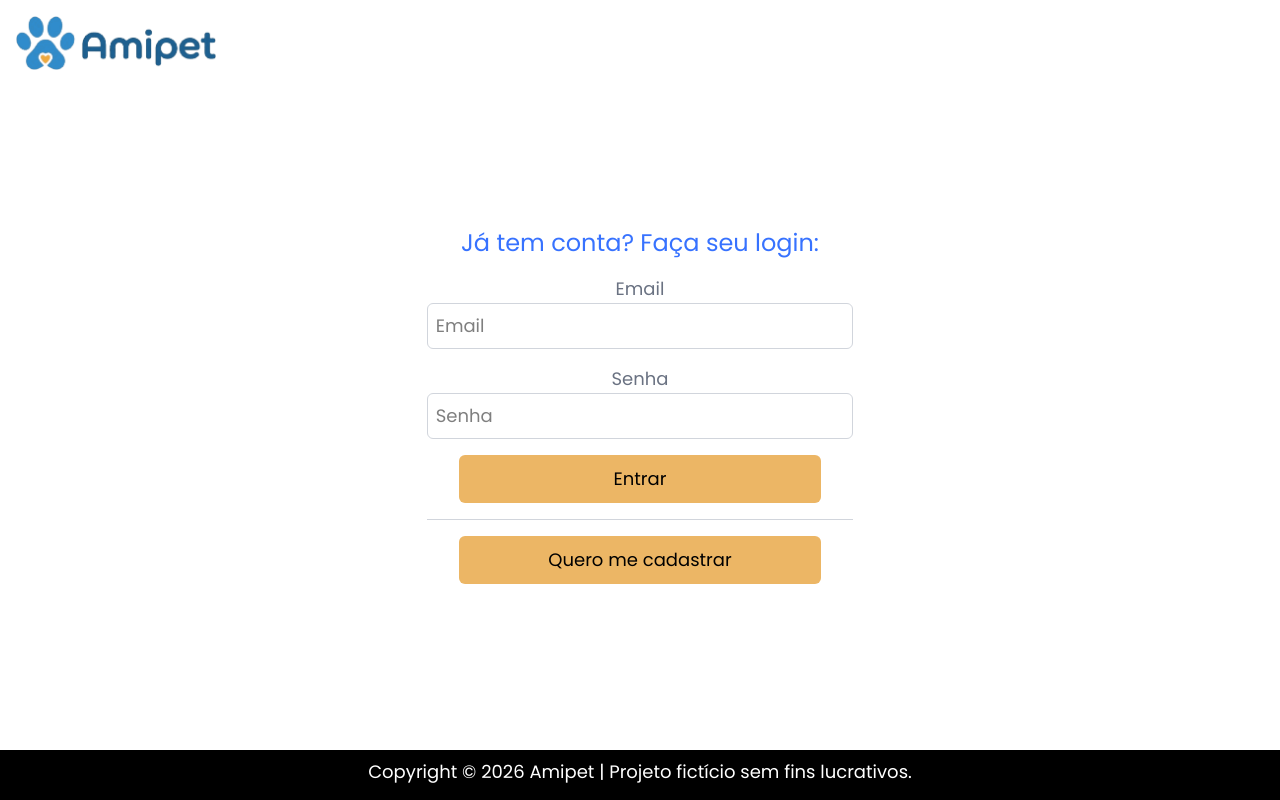
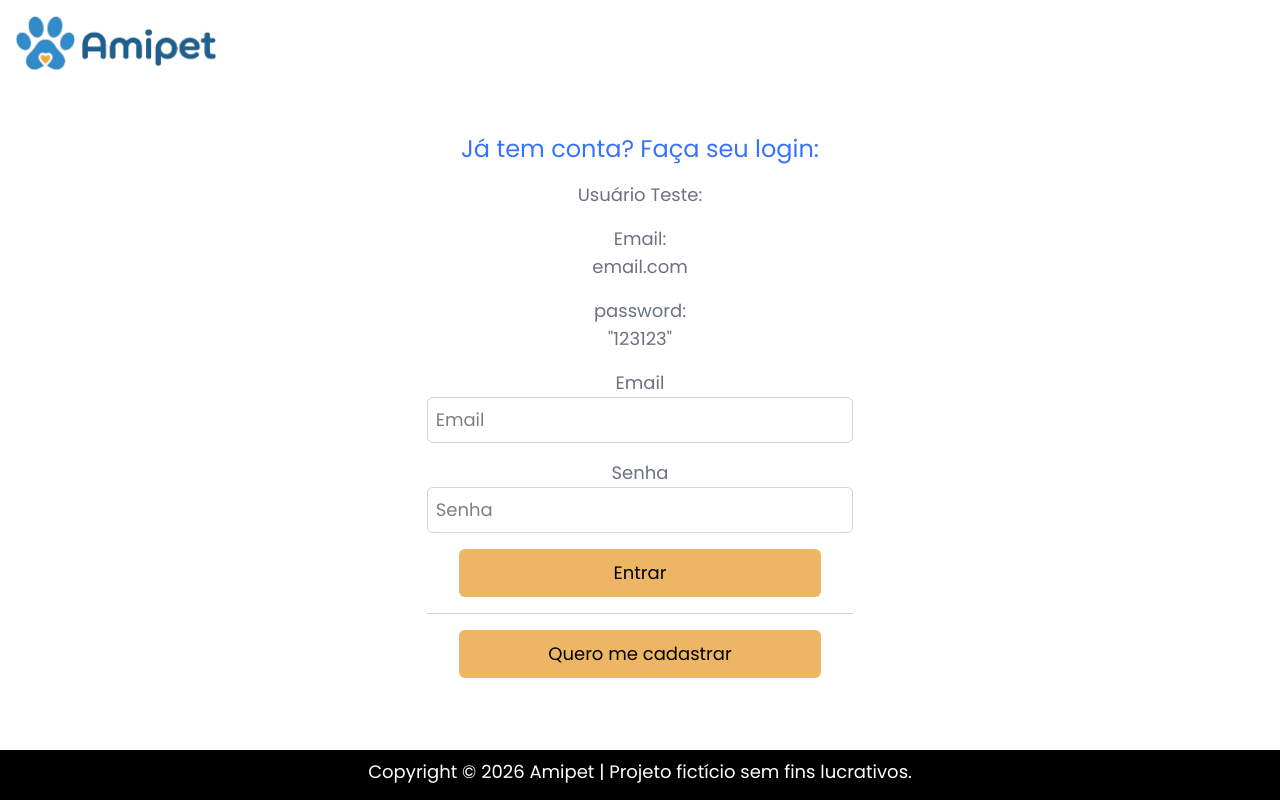
Before and after one commit to Andre-StudioNerd/Amipet, a React (Vite) app: page /signinup in a window 1280 px wide. Both pictures are taken after a click on the button "Já tenho conta". Built offline with nearby package versions, Linux system fonts and the light colour scheme; no server answers.

Commit message:
Novo Form

```diff
--- a/src/pages/SignInUp/index.tsx
+++ b/src/pages/SignInUp/index.tsx
@@ -85,6 +85,15 @@ const SignInUp = () => {
           <h1 className="text-2xl font-bold mb-4 text-[#3772FF]">
             Já tem conta? Faça seu login:
           </h1>
+          <h2 className="text-lg text-gray-500 mb-4 max-w-1/3 text-center">
+            Usuário Teste:
+          </h2>
+          <p className="text-lg text-gray-500 mb-4 max-w-1/3 text-center">
+            Email: email.com
+          </p>
+          <p className="text-lg text-gray-500 mb-4 max-w-1/3 text-center">
+            password: "123123"
+          </p>
           <Input
             type="email"
             placeholder="Email"
```
